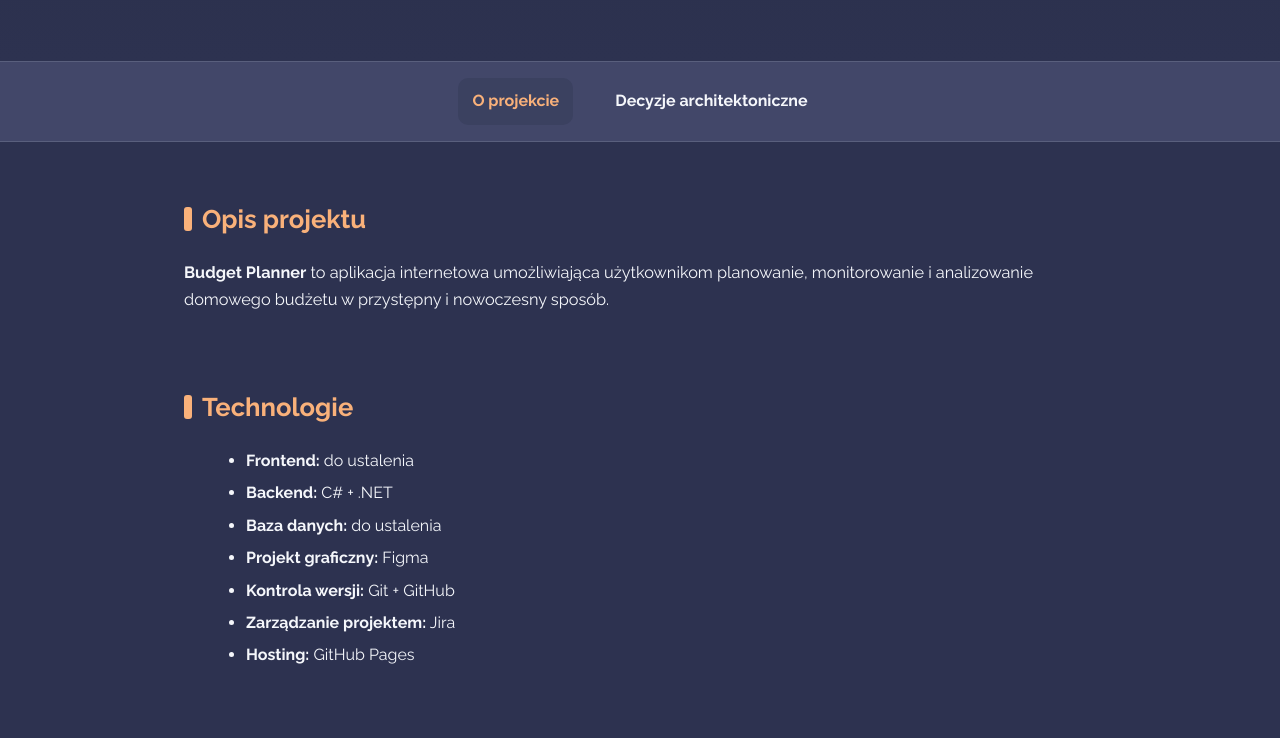
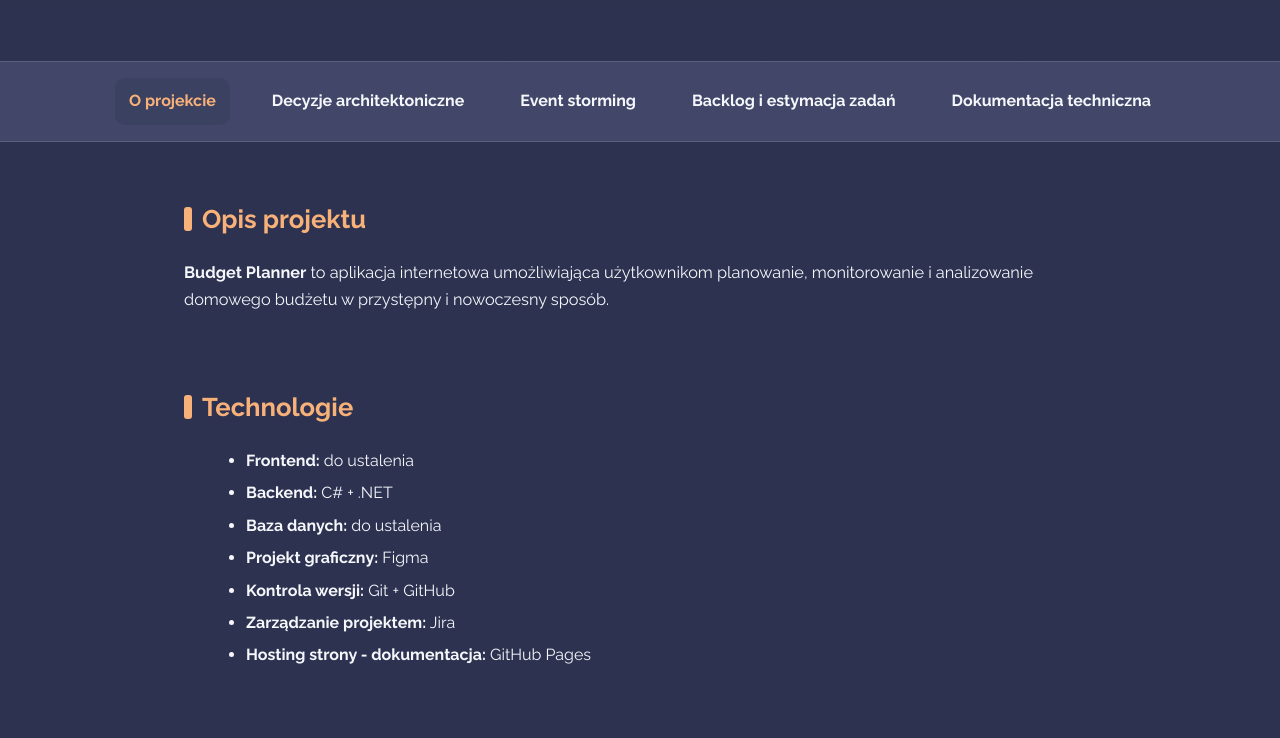
Before and after one commit to AnetaWalczak00/AnetaWalczak00.github.io, a plain HTML site: page docs/index.html in a window 1280 px wide. Shown: the part 175-913 px from the top of the page. Drawn offline with Linux system fonts and the light colour scheme.

Commit message:
Update index.html

```diff
--- a/docs/index.html
+++ b/docs/index.html
@@ -17,6 +17,9 @@
 <nav>
   <a href="index.html" class="active">O projekcie</a>
   <a href="decyzje.html">Decyzje architektoniczne</a>
+  <a href="eventstorming.html">Event storming</a>
+  <a href="backlog.html">Backlog i estymacja zadań</a>
+  <a href="dokumentacja.html">Dokumentacja techniczna</a>
 </nav>
 
   <main>
@@ -37,7 +40,7 @@
         <li><b>Projekt graficzny:</b> Figma</li>
         <li><b>Kontrola wersji:</b> Git + GitHub</li>
         <li><b>Zarządzanie projektem:</b> Jira</li>
-        <li><b>Hosting:</b> GitHub Pages</li>
+        <li><b>Hosting strony - dokumentacja:</b> GitHub Pages</li>
       </ul>
     </section>
 
@@ -65,6 +68,7 @@
         <li><b>Repozytorium Frontend:</b> <a href="https://github.com/krzysztofsulkowski/pipsi2-frontend" target="_blank"> GitHub – Frontend</a></li>
         <li><b>Makieta projektu:</b> <a href="https://www.figma.com/design/i4AmJBKghINMuIltSP19OR/PIPSI-II---bud%C5%BCet-domowy?node-id=0-1&p=f&t=maIEwZ5fE3UWegnD-0" target="_blank"> Figma</a></li>
         <li><b>Zarządzanie zadaniami:</b> <a href="https://budgetsystem.atlassian.net/jira/software/projects/KAN/summary" target="_blank"> Jira</a></li>
+        <li><b>Dokumentacja (repozytorium):</b> <a href="https://github.com/AnetaWalczak00/AnetaWalczak00.github.io/tree/main" target="_blank"> Jira</a></li>
       </ul>
     </section>
 
```
